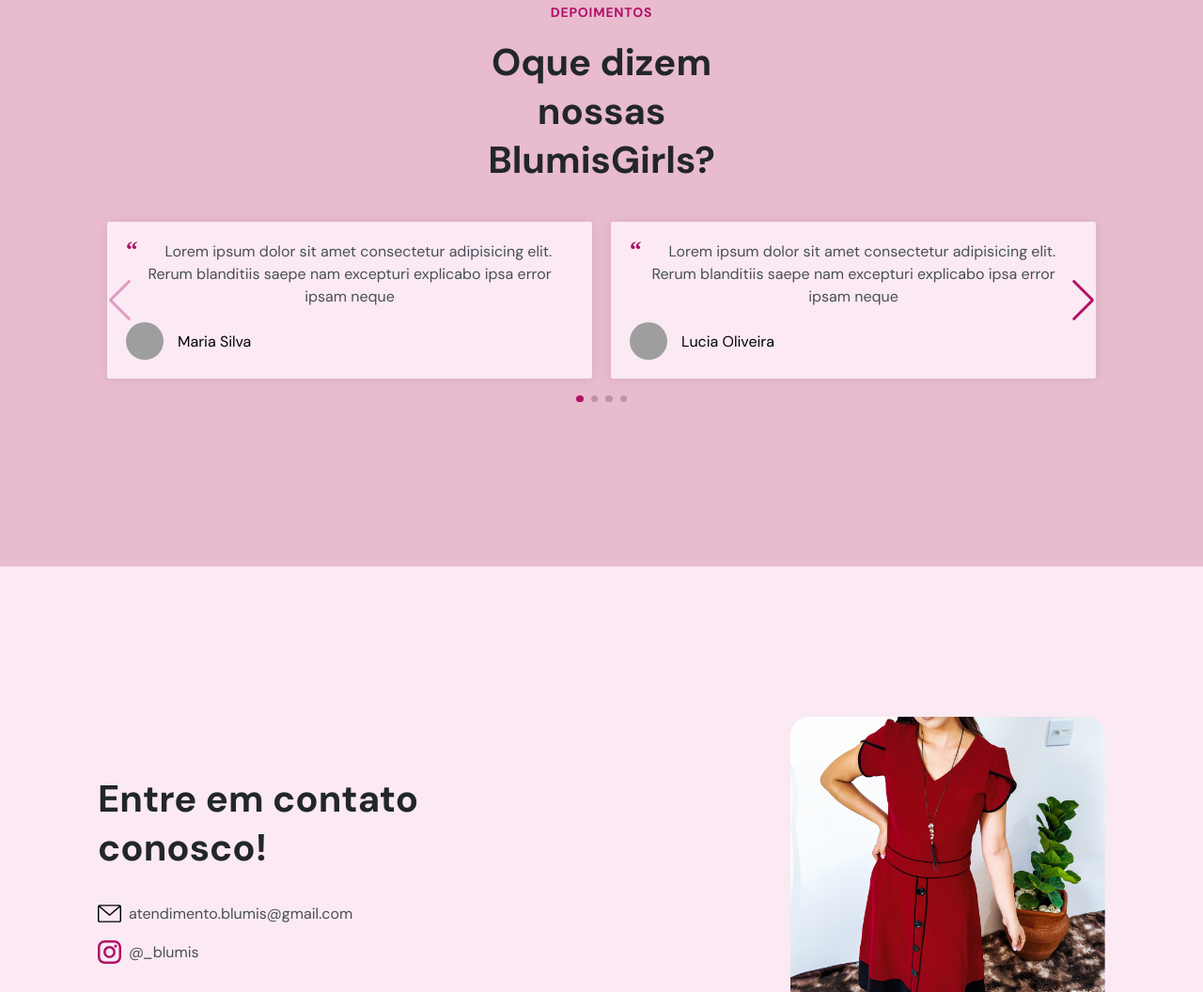
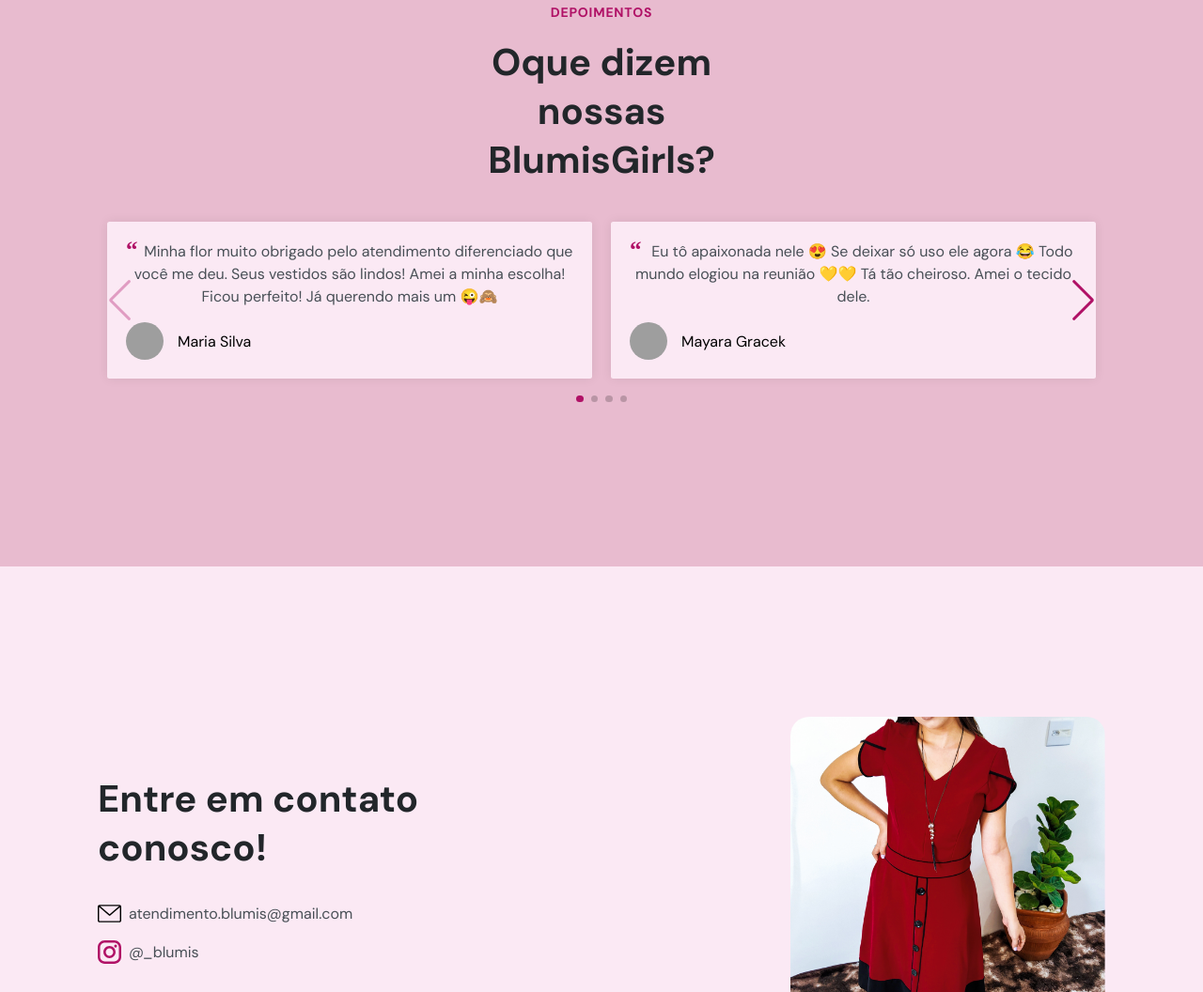
Before and after one commit to DiegoReports/blumis-landing-page, a plain HTML site: page index.html in a window 1280 px wide. Shown: the part 3772-4828 px from the top of the page at 94% size. Drawn offline with nearby package versions, Linux system fonts and the light colour scheme; grey boxes are pictures that could not be loaded; a web font is replaced by a local one.

Commit message:
Edit: add content and testimonials

```diff
--- a/index.html
+++ b/index.html
@@ -318,9 +318,8 @@
               <blockquote>
                 <p>
                   <span>&ldquo;</span>
-                  Lorem ipsum dolor sit amet consectetur adipisicing elit.
-                  Rerum blanditiis saepe nam excepturi explicabo ipsa error
-                  ipsam neque
+                  Minha flor muito obrigado pelo atendimento diferenciado que você me deu. Seus vestidos são lindos!
+                  Amei a minha escolha! Ficou perfeito! Já querendo mais um 😜🙈
                 </p>
 
                 <cite>
@@ -334,14 +333,13 @@
               <blockquote>
                 <p>
                   <span>&ldquo;</span>
-                  Lorem ipsum dolor sit amet consectetur adipisicing elit.
-                  Rerum blanditiis saepe nam excepturi explicabo ipsa error
-                  ipsam neque
+                  Eu tô apaixonada nele 😍 Se deixar só uso ele agora 😂 Todo mundo elogiou na reunião 💛💛 Tá tão
+                  cheiroso. Amei o tecido dele.
                 </p>
 
                 <cite>
                   <img src="https://randomuser.me/api/portraits/women/43.jpg" alt="Cliente Blumis satisfeita">
-                  Lucia Oliveira
+                  Mayara Gracek
                 </cite>
               </blockquote>
             </div>
@@ -350,9 +348,7 @@
               <blockquote>
                 <p>
                   <span>&ldquo;</span>
-                  Lorem ipsum dolor sit amet consectetur adipisicing elit.
-                  Rerum blanditiis saepe nam excepturi explicabo ipsa error
-                  ipsam neque
+                  São muito bonitos e veste bem, você tá de parabéns. Já tô me sentindo 😉
                 </p>
 
                 <cite>
@@ -366,9 +362,7 @@
               <blockquote>
                 <p>
                   <span>&ldquo;</span>
-                  Lorem ipsum dolor sit amet consectetur adipisicing elit.
-                  Rerum blanditiis saepe nam excepturi explicabo ipsa error
-                  ipsam neque
+                  Sério, estou apaixonada por esses vestidos, estou muito ansiosa pra usar. Zero defeitos, só elogios ❤️
                 </p>
 
                 <cite>
@@ -384,14 +378,13 @@
                 </div>
                 <p>
                   <span>&ldquo;</span>
-                  Lorem ipsum dolor sit amet consectetur adipisicing elit.
-                  Rerum blanditiis saepe nam excepturi explicabo ipsa error
-                  ipsam neque
+                  Amei o vestido. Caiu super bem e ele é leve, lindo! Eu amei mesmo! E olha que hoje está muito quente e
+                  me senti super confortável nele 🥰
                 </p>
 
                 <cite>
                   <img src="https://randomuser.me/api/portraits/women/71.jpg" alt="Cliente Blumis satisfeita">
-                  Camila dos Santos
+                  Vania Paiva
                 </cite>
               </blockquote>
             </div>
```
